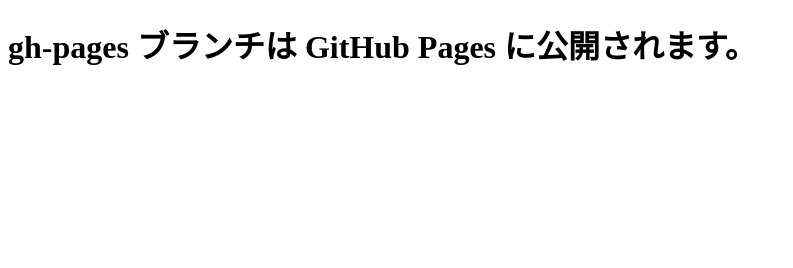
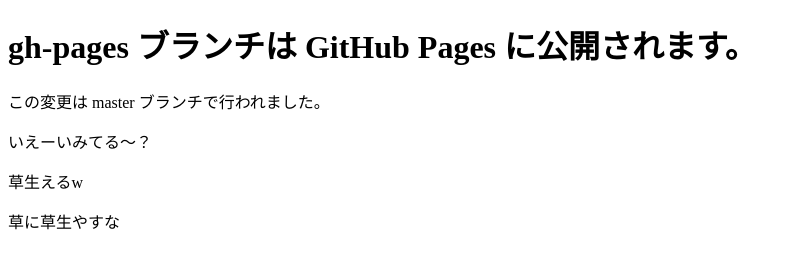
Before and after one commit to kugikr2081/git-study, a plain HTML site: page index.html in a window 1280 px wide. Shown: the whole page, without its empty margins (0-793 px from the left). Drawn offline with Linux system fonts and the light colour scheme.

Commit message:
変な文章を追加しました

```diff
--- a/index.html
+++ b/index.html
@@ -7,5 +7,9 @@
 </head>
 <body>
     <h1>gh-pages ブランチは GitHub Pages に公開されます。</h1>
+    <p>この変更は master ブランチで行われました。</p>
+    <p>いえーいみてる〜？</p>
+    <p>草生えるw</p>
+    <p>草に草生やすな</p>
 </body>
 </html>
```
